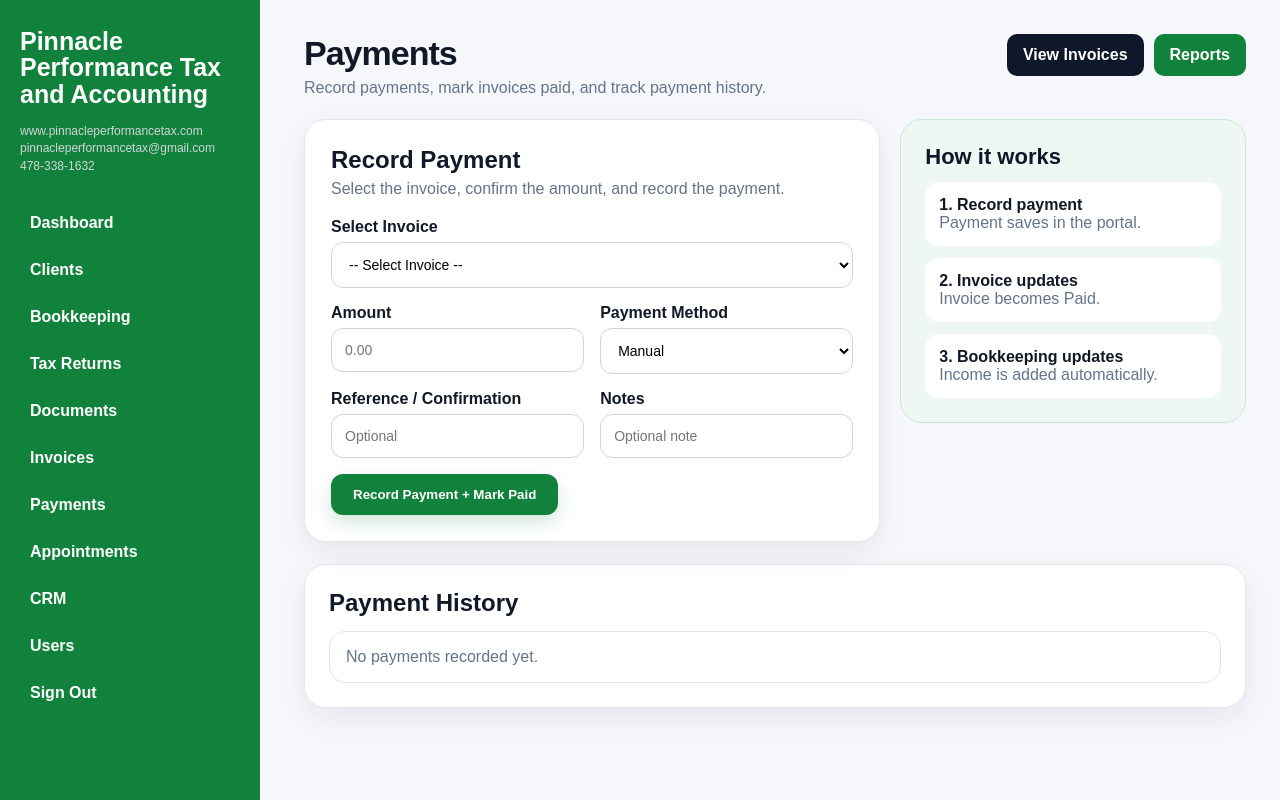
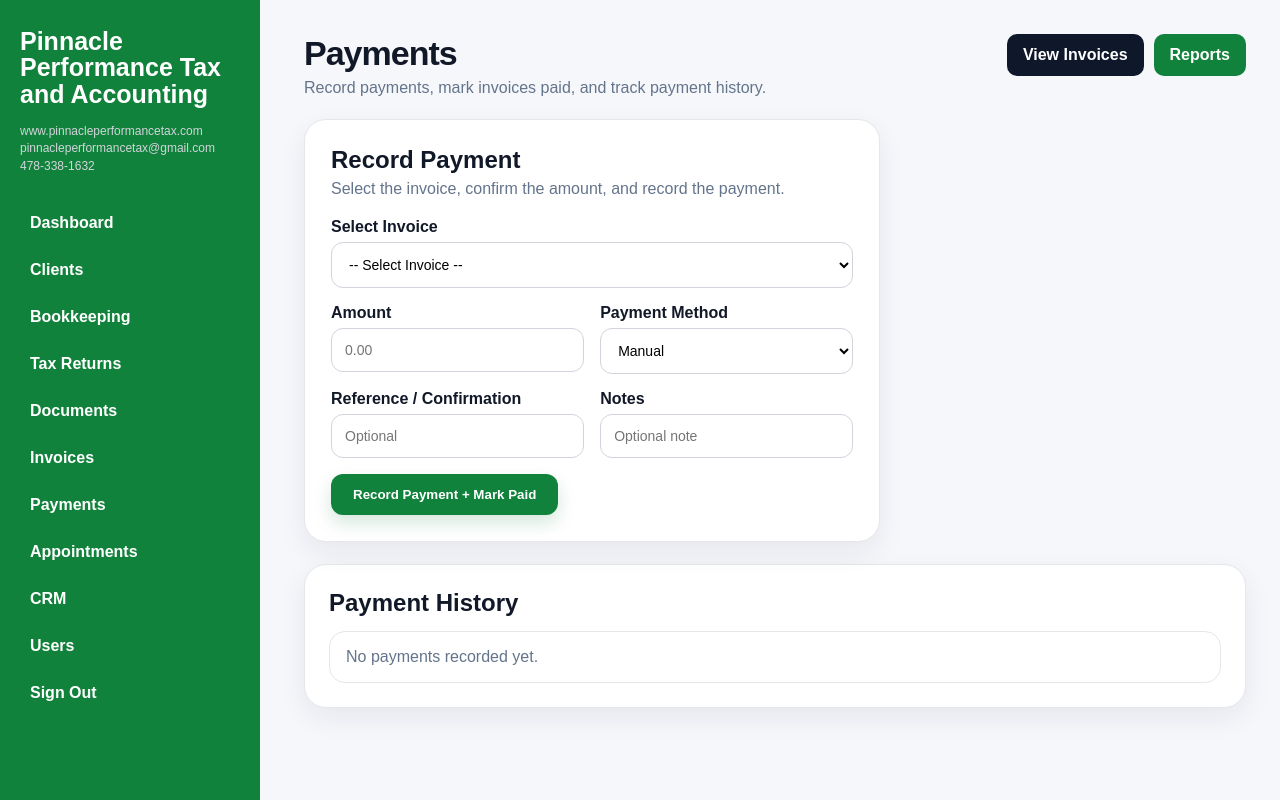
Before and after one commit to pinnacleperformancetax-hash/ppt-tax-portal, a Flask app: page /payments in a window 1280 px wide. Run offline with Flask 3, Linux system fonts and the light colour scheme; a user stored in the database is signed in; data comes from the database, SQL or seed files in the repository; data that the repository does not hold is empty.

Commit message:
Remove 'How it works' section from payments.html
Removed the 'How it works' section from the payments template.

```diff
--- a/templates/payments.html
+++ b/templates/payments.html
@@ -74,15 +74,6 @@
       </form>
     </div>
 
-    <div style="background:#eef7f1; border:1px solid #cce7d4; border-radius:22px; padding:24px;">
-      <h2 style="margin:0 0 12px; font-size:22px; color:#0f172a;">How it works</h2>
-      <div style="display:grid; gap:12px;">
-        <div style="background:white; border-radius:14px; padding:14px;"><strong>1. Record payment</strong><br><span style="color:#64748b;">Payment saves in the portal.</span></div>
-        <div style="background:white; border-radius:14px; padding:14px;"><strong>2. Invoice updates</strong><br><span style="color:#64748b;">Invoice becomes Paid.</span></div>
-        <div style="background:white; border-radius:14px; padding:14px;"><strong>3. Bookkeeping updates</strong><br><span style="color:#64748b;">Income is added automatically.</span></div>
-      </div>
-    </div>
-
   </div>
 
   <div style="background:white; border-radius:22px; padding:24px; margin-top:22px; box-shadow:0 10px 28px rgba(15,23,42,.07); border:1px solid #e5e7eb;">
```
